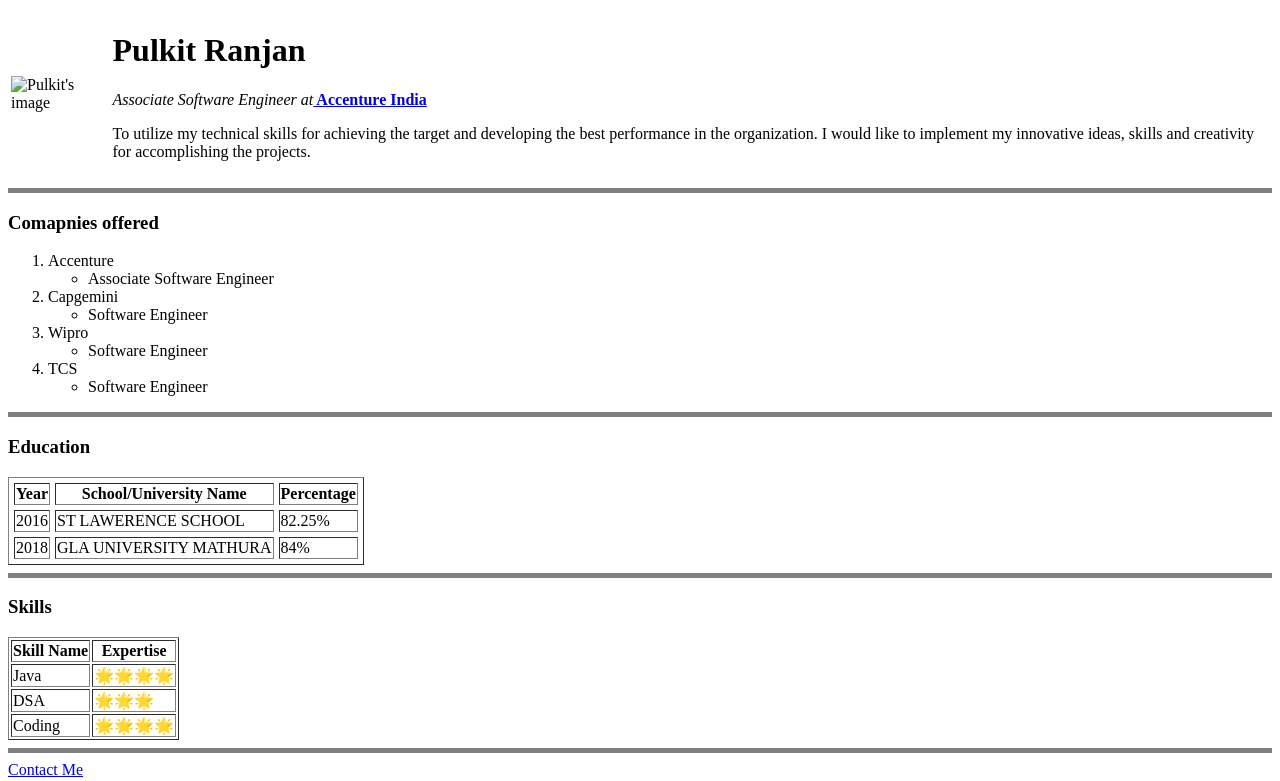
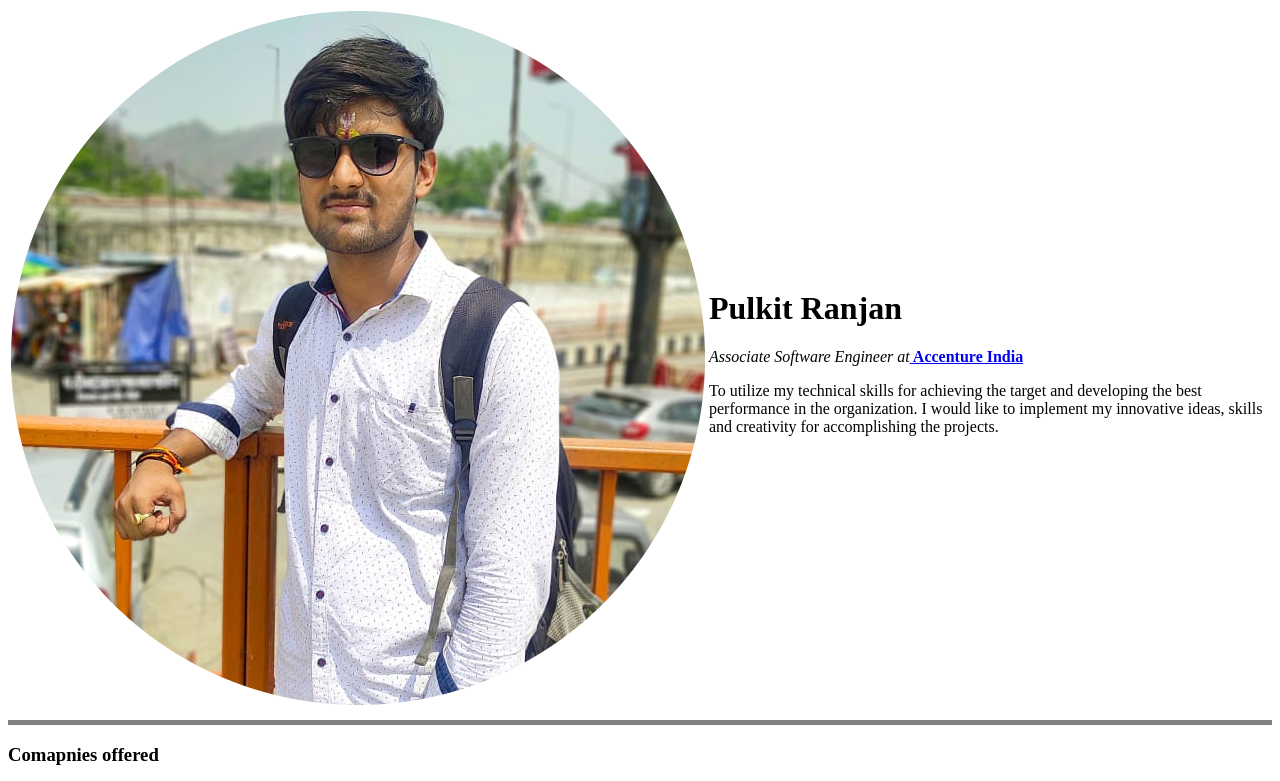
Before and after one commit to Pulkit519/CV, a plain HTML site: page index.html in a window 1280 px wide. Shown: the top 781 px of the page. Drawn offline with Linux system fonts and the light colour scheme.

Commit message:
Update index.html

```diff
--- a/index.html
+++ b/index.html
@@ -10,7 +10,7 @@
   <table>
     <tr>
       <td>
-        <img src="images\pulkit.png" alt="Pulkit's image">
+        <img src="pulkit.png" alt="Pulkit's image">
       </td>
       <td>
         <h1>Pulkit Ranjan</h1>
```
